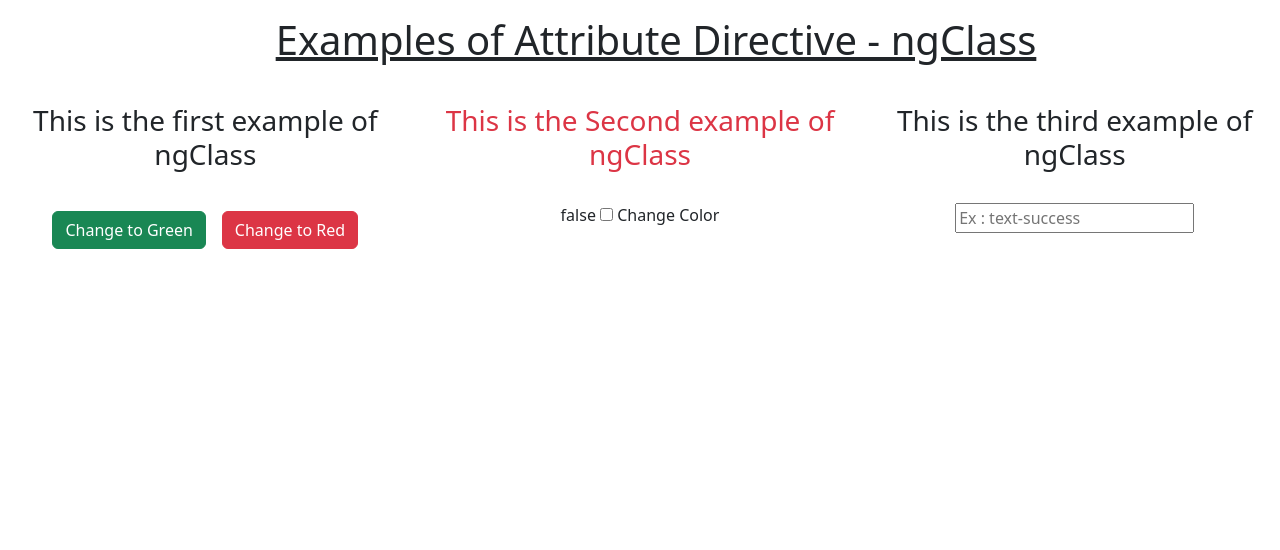
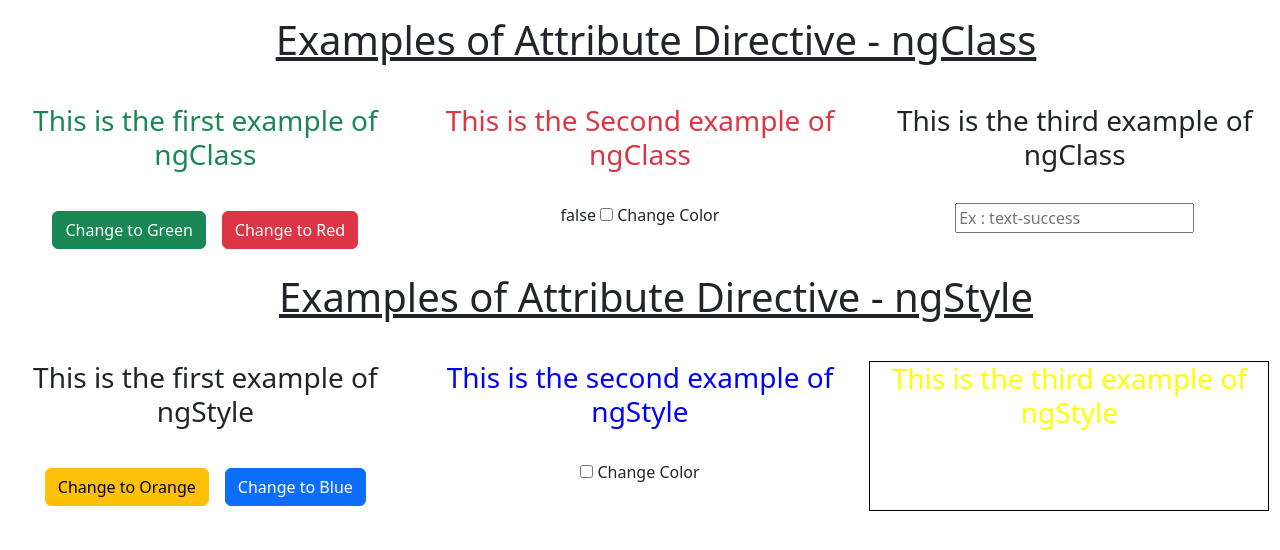
Before and after one commit to Chabsy123/angular-v19-tutorial-02, an Angular app: page / in a window 1280 px wide. Shown: the top 550 px of the page. Built offline with nearby package versions, Linux system fonts and the light colour scheme.

Commit message:
Implement ngStyle Attribute Directives

```diff
--- a/src/app/attribute-directives/attribute-directives.component.html
+++ b/src/app/attribute-directives/attribute-directives.component.html
@@ -55,3 +55,63 @@
         <input type="text" [(ngModel)]="userClass" placeholder="Ex : text-success">
     </div>
 </div>
+
+
+<!-- Header Section -->
+<div class="row text-center">
+    <div class="col-12 m-3">
+        <h1><u> Examples of Attribute Directive - ngStyle </u></h1>
+    </div>
+</div>
+
+<!-- Three Examples Demonstrating ngStyle -->
+<div class="row text-center pt-3">
+
+    <!-- Example 1: Dynamic Style Binding via Method -->
+    <div class="col-4">
+        <!--
+        [ngStyle] binds to an object literal with CSS properties:
+        - 'color' updates dynamically via styleColor
+        - 'font-weight' is hardcoded to 'lighter'
+        -->
+        <h3 [ngStyle]="{'color': styleColor, 'font-weight': 'lighter'}">
+            This is the first example of ngStyle
+        </h3>
+        <br>
+        <!--
+        Buttons trigger updateColor() to change text color:
+        - Passes color values directly (no CSS classes needed)
+        -->
+        <button class="btn btn-warning m-2" (click)="updateColor('orange')">Change to Orange</button>
+        <button class="btn btn-primary m-2" (click)="updateColor('blue')">Change to Blue</button>
+    </div>
+
+    <!-- Example 2: Conditional Style Binding -->
+    <div class="col-4">
+        <!--
+        Uses ternary operator to toggle between 'orange' and 'blue'
+        based on isTextOrange boolean flag
+        -->
+        <h3 [ngStyle]="{'color': isTextOrange ? 'orange' : 'blue'}">
+            This is the second example of ngStyle
+        </h3>
+        <br>
+        <!--
+        Checkbox toggles isTextOrange via two-way binding
+        No method needed - direct template logic
+        -->
+        <input type="checkbox" [(ngModel)]="isTextOrange"> Change Color
+    </div>
+
+    <!-- Example 3: Object-Based Style Binding -->
+    <div class="col-4">
+        <!--
+        Binds to a component property (customClass) that should be
+        a style object (e.g., {'color': 'red', 'font-size': '20px'})
+        Most flexible approach for complex styling
+        -->
+        <h3 [ngStyle]="customClass">
+            This is the third example of ngStyle
+        </h3>
+    </div>
+</div>
--- a/src/app/attribute-directives/attribute-directives.component.ts
+++ b/src/app/attribute-directives/attribute-directives.component.ts
@@ -10,15 +10,28 @@ import { FormsModule, NgModel } from '@angular/forms';
 })
 export class AttributeDirectivesComponent {
   // 1
-  textColor: string = 'text-succes';
+  textColor: string = 'text-success';
 
   changeColor(color: string) {
-  this.textColor = color;
+   this.textColor = color;
+  }
+
+  styleColor: string = 'text-orange';
+  updateColor(ngStyleColor: string) {
+    this.styleColor = ngStyleColor;
   }
 
   // 2
   isTextGreen: boolean = false;
+  isTextOrange: boolean = false;
 
   // 3
   userClass : string = '';
+
+  customClass : any = {
+     'color':'yellow',
+    'height':'150px',
+    'width':'400px',
+    'border':'1px solid black'
+  }
 }
```
